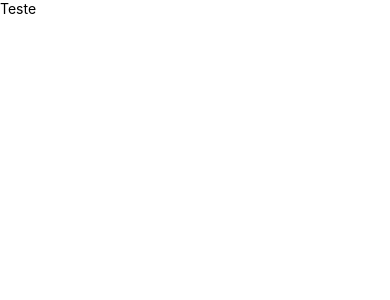
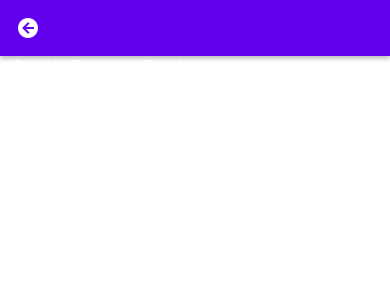
Before and after one commit to jonathanwss/southsystem-books, a React Native app: screen / in a window 390 px wide. Shown: the top 300 px of the page. Built offline with nearby package versions, Linux system fonts and the light colour scheme.

Commit message:
feat: add application shellbar.

```diff
--- a/SouthSystemApp.tsx
+++ b/SouthSystemApp.tsx
@@ -1,17 +1,17 @@
 /* eslint-disable prettier/prettier */
 /* eslint-disable react/react-in-jsx-scope */
 
-import { View, Text } from 'react-native';
 import React from 'react';
+import ShellBar from './src/Components/ShellBar';
 
 
 interface IProps {}
 
 const SouthSystemApp:React.FC<IProps> = () => {
     return (
-        <View>
-            <Text>Teste</Text>
-        </View>
+        <React.Fragment>
+           <ShellBar />
+        </React.Fragment>
     );
 };
 
--- /dev/null
+++ b/src/Components/ShellBar.tsx
@@ -0,0 +1,20 @@
+/* eslint-disable prettier/prettier */
+import React from 'react';
+import { Appbar } from 'react-native-paper';
+
+interface IProps{}
+
+const ShellBar: React.FC<IProps> = () => {
+    return (
+        <React.Fragment>
+            <Appbar.Header>
+                <Appbar.Action icon="arrow-left-circle"  onPress={() => console.warn('goBack')} />
+            </Appbar.Header>
+            <Appbar.Content title="South System Books">
+                <Appbar.Action icon="home" onPress={() => console.warn('home')} />
+            </Appbar.Content>
+        </React.Fragment>
+    );
+};
+
+export default ShellBar;
```
